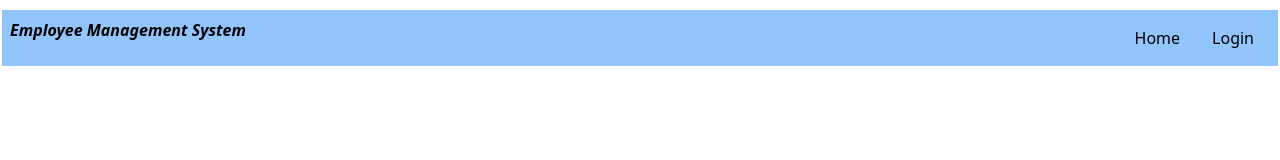
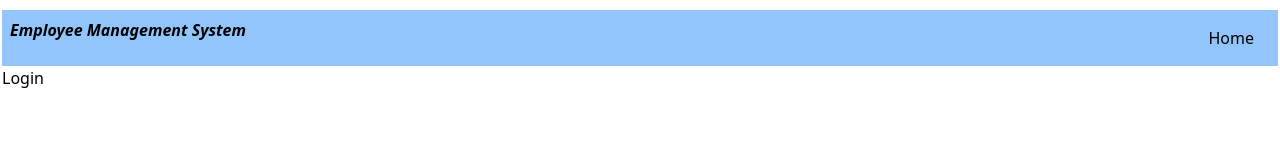
Before and after one commit to saranga1998/Employee-Management-Frontend, a React (Vite) app in the folder ReactApi/: page /login in a window 1280 px wide. Shown: the top 160 px of the page. Built offline with nearby package versions, Linux system fonts and the light colour scheme.

Commit message:
Login checking

```diff
--- a/ReactApi/src/Components/Other/Navbar.jsx
+++ b/ReactApi/src/Components/Other/Navbar.jsx
@@ -1,6 +1,10 @@
 import React from 'react'
 import Login from '../../Pages/Authentication/Login'
+
+import { useSelector} from 'react-redux'
 function Navbar() {
+    const user = useSelector((state) => state.users);
+    const isLoggedIn = user || localStorage.getItem('Access Token')
     return (
         <div className='row-auto mt-2 content-center'>
             <nav className='nav-bar bg-blue-300 flex justify-between p-2'>
@@ -10,7 +14,8 @@
 
                 <ul className="flex justify-evenly pl-2">
                     <li className="flex-1 "><a className="text-center block hover:bg-pink-200 hover:border-2 border-blue-500 rounded py-2 px-4 text-black font-medium" href="/">Home</a></li>
-                    <li className="flex-1 "><div className="text-center block hover:bg-white hover:border-2 border-blue-500 rounded py-2 px-4 text-black font-medium" ><Login /></div></li>
+                    {!isLoggedIn && <li className="flex-1 "><div className="text-center block hover:bg-white hover:border-2 border-blue-500 rounded py-2 px-4 text-black font-medium" ><Login /></div></li>}
+
                 </ul>
 
             </nav>
--- a/ReactApi/src/Pages/Authentication/Login.jsx
+++ b/ReactApi/src/Pages/Authentication/Login.jsx
@@ -38,6 +38,7 @@
       if (user && user.accessToken) {
         localStorage.setItem('Access Token', user.accessToken);
         localStorage.setItem('Refresh Token', user.refreshToken);
+        setModalIsOpen(false)
         navigate('/employees');
       }
       else {
--- a/ReactApi/src/Pages/Pages.jsx
+++ b/ReactApi/src/Pages/Pages.jsx
@@ -25,7 +25,7 @@
 
                             {/* Define Routes */}
                             <Routes>
-                                {/* <Route path="/login" element={<Login />} /> */}
+                                <Route path="/login" element={<Login />} />
                                 <Route path="/" element={<Home />} />
                                 <Route path="/add-employee" element={<AddEmp />} />
                                 <Route path="/add-holiday" element={<AddHoliday />} />
```
Also changed, not shown: ReactApi/src/Pages/Home.jsx (+4 -4 lines).
